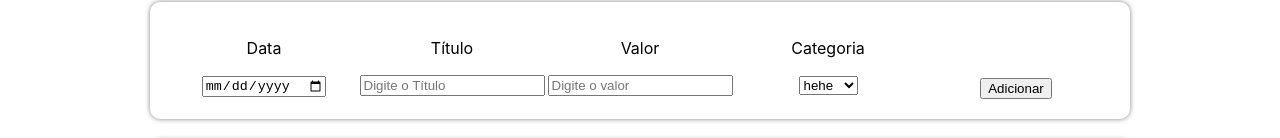
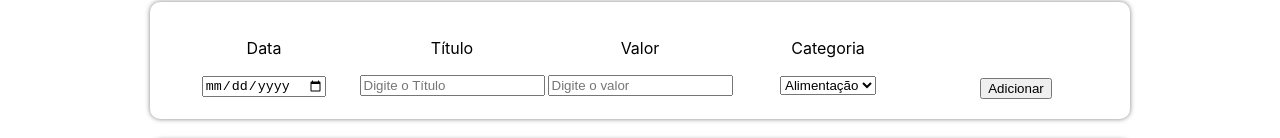
Before and after one commit to rafaelsrv/Finan-asTS, a React (Create React App) app: page / in a window 1280 px wide. Shown: the part 213-351 px from the top of the page. Built offline with nearby package versions, Linux system fonts and the light colour scheme.

Commit message:
Desafio parcialmente completo

```diff
--- a/src/components/InputArea/index.tsx
+++ b/src/components/InputArea/index.tsx
@@ -1,7 +1,10 @@
 import { useState } from 'react';
 import * as C from './styles'
 import { Item } from '../../types/Item';
-import { stringify } from 'querystring';
+import { Category } from '../TableItem/styles';
+import { categories } from '../../data/categories';
+
+
 
 type Props = {
     onAdd: (item: Item) => void;
@@ -13,33 +16,50 @@ export const InputArea = ({ onAdd }: Props) =>{
 
 const [InputValue, setInputValue] = useState(0)
 const [InputTitle, setInputTitle] = useState('')
+const [InputCategorie, setInputCategorie] = useState('')
+const [InputDate, setInputDate] = useState('')
+
 
     const handleAddEvent = () =>{
         let newItem: Item = {
-            date: new Date(2023, 2, 27),
-            category: 'food',
+            date: new Date(2023, 2, 1),
+            category: InputCategorie,
             title: InputTitle,
             value: InputValue
+
         };
+
         onAdd(newItem)
+        console.log(InputCategorie)
     }
+
+
+
+
+
+
+
+
+
+
 
 
 
     return(
         <C.Container>
             <C.Inputs>
-                <C.Data><p>Data</p><input type='date' placeholder='Digite a data' id = "DateInput" ></input></C.Data>
-                <C.Titulo><p>Título</p><input type='text' placeholder='Digite o Título' id = "TitleInput" onChange={e => setInputTitle(e.target.value)}></input></C.Titulo>
-                <C.Valor><p>Valor</p><input type='number' placeholder='Digite o valor' id = "ValueInput" onChange={e => setInputValue(parseInt(e.target.value))}></input></C.Valor>
+                <C.Data><p>Data</p><input type='date' placeholder='Digite a data'  ></input></C.Data>
+                <C.Titulo><p>Título</p><input type='text' placeholder='Digite o Título'  onChange={e => setInputTitle(e.target.value)}></input></C.Titulo>
+                <C.Valor><p>Valor</p><input type='number' placeholder='Digite o valor'  onChange={e => setInputValue(parseInt(e.target.value))}></input></C.Valor>
 
 
                 <C.Select><p>Categoria</p>
-                    <select>
-                    <option>hehe</option>
-                    <option>hehas</option>
-                    <option>hehe</option>
+                <select id ="selectid" onChange={e => setInputCategorie(e.target.value)} >
+                    <option value="food">Alimentação</option>
+                    <option value="rent">Aluguel</option>
+                    <option value="salary">Salário</option>
                 </select>
+
                 </C.Select>
 
                 <C.Button>
```
Also changed, not shown: src/components/ResumeItem/index.tsx (line endings or trailing spaces).
